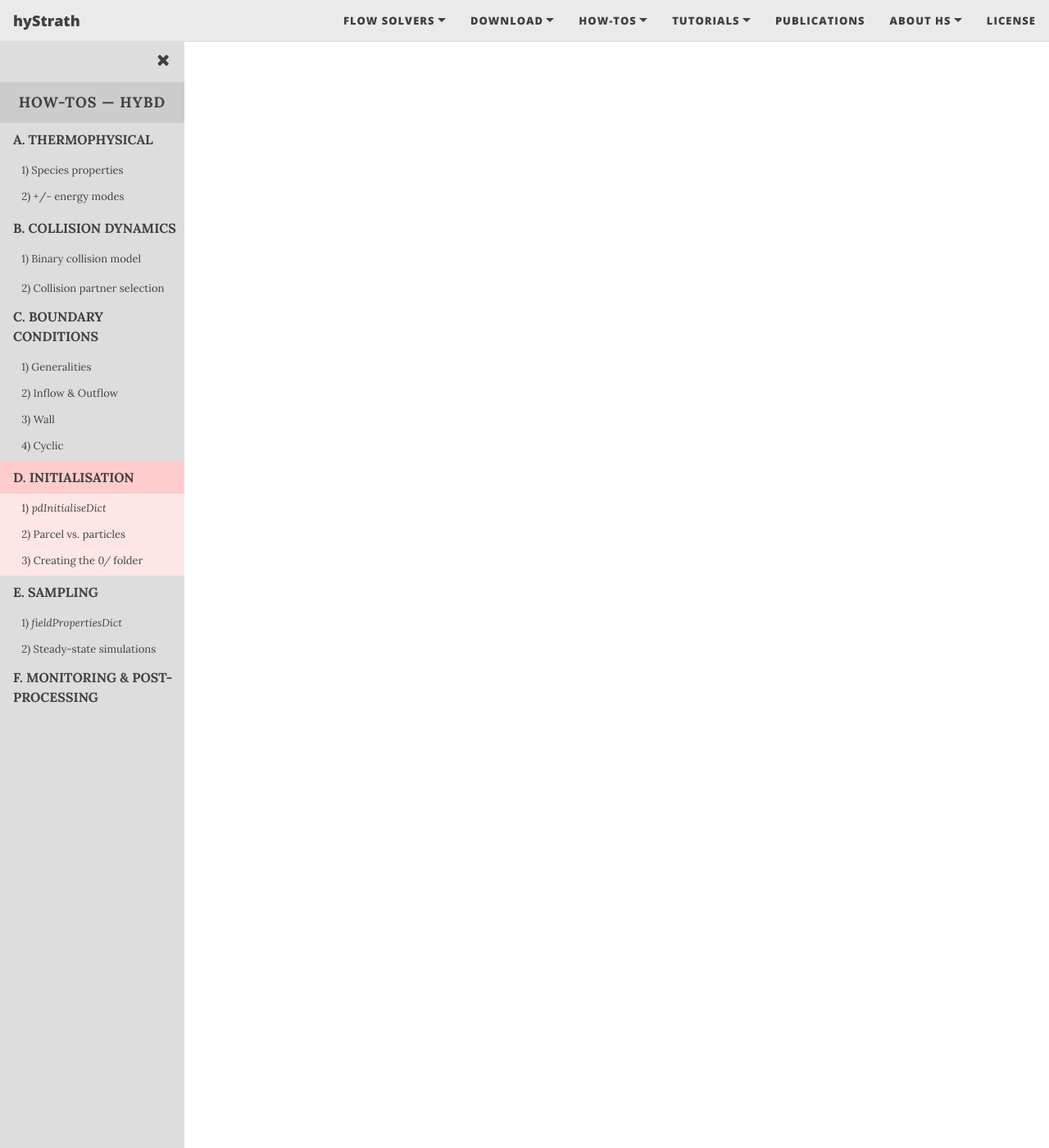
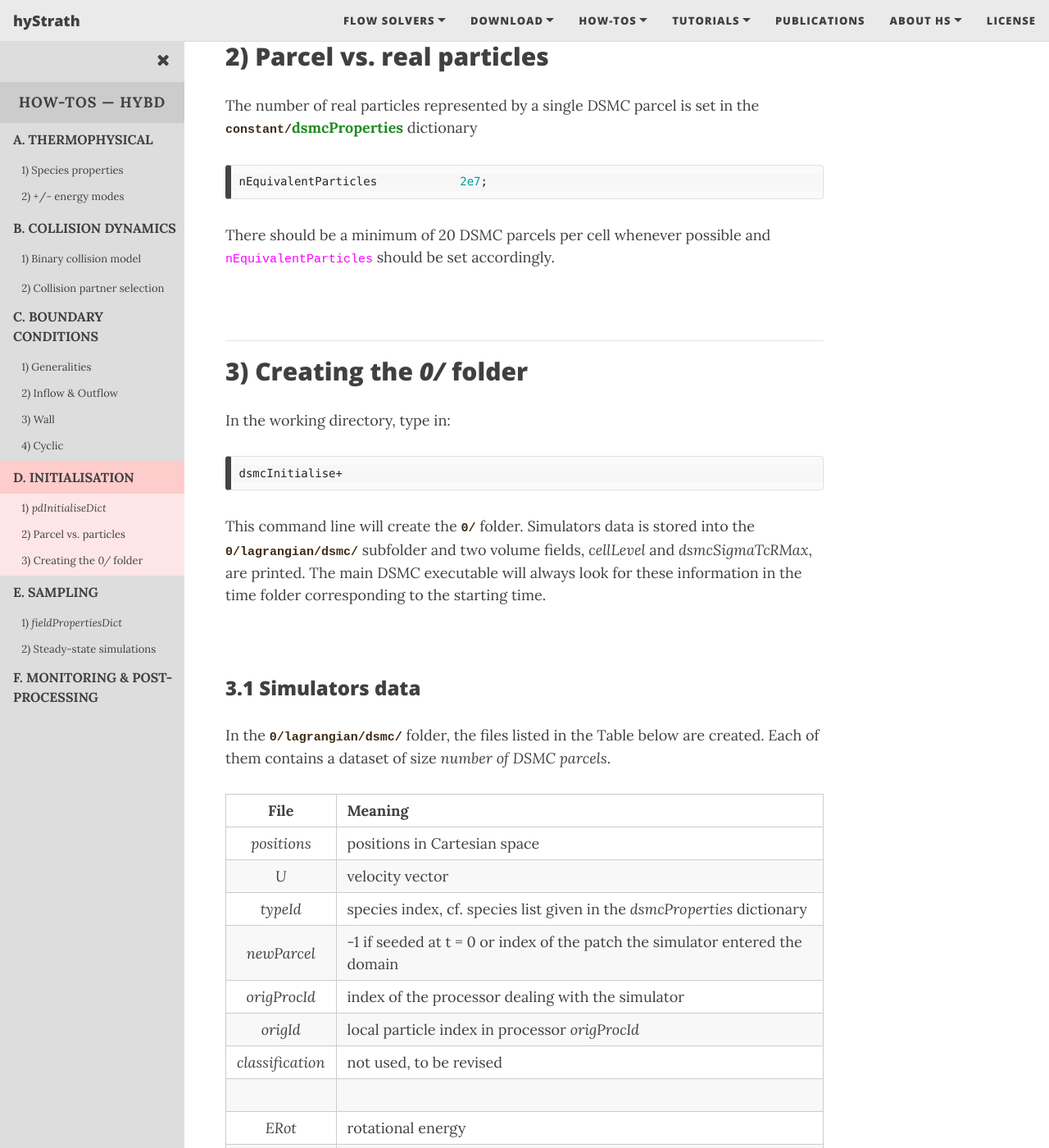
Before and after one commit to hystrath/hystrath.github.io, a Jekyll site: the page built from how-tos-picdsmc-fleming/how-tos-picdsmc-fleming-initialisation.md, in a window 1280 px wide and 1400 px high, scrolled down 1133 px. Shown: the whole window at 82% size. Built offline with Jekyll 4.4.1, drawn with Linux system fonts in a browser that asks for light colours; nearby versions of some CDN libraries; some of the changed text lies outside the part shown.

Commit message:
Editing pages

````diff
--- a/how-tos-picdsmc-fleming/how-tos-picdsmc-fleming-boundary-conditions.md
+++ b/how-tos-picdsmc-fleming/how-tos-picdsmc-fleming-boundary-conditions.md
@@ -24,7 +24,7 @@ nav-short: true
 
   <a href="https://hystrath.github.io/how-tos-picdsmc-fleming/how-tos-picdsmc-fleming-initialisation/"><b>D. INITIALISATION</b></a>
   <a href="https://hystrath.github.io/how-tos-picdsmc-fleming/how-tos-picdsmc-fleming-initialisation/#1-the-pdinitialisedict-dictionary"  style="padding-top:4px; padding-bottom:4px"><span style="font-size:13px">&nbsp;&nbsp; 1) <i>pdInitialiseDict</i></span></a>
-  <a href="https://hystrath.github.io/how-tos-picdsmc-fleming/how-tos-picdsmc-fleming-initialisation/#2-dsmc-parcel-vs-real-particles"  style="padding-top:4px; padding-bottom:4px"><span style="font-size:13px">&nbsp;&nbsp; 2) Parcel vs. particles</span></a>
+  <a href="https://hystrath.github.io/how-tos-picdsmc-fleming/how-tos-picdsmc-fleming-initialisation/#2-parcel-vs-real-particles"  style="padding-top:4px; padding-bottom:4px"><span style="font-size:13px">&nbsp;&nbsp; 2) Parcel vs. particles</span></a>
   <a href="https://hystrath.github.io/how-tos-picdsmc-fleming/how-tos-picdsmc-fleming-initialisation/#3-creating-the-0-folder"  style="padding-top:4px"><span style="font-size:13px">&nbsp;&nbsp; 3) Creating the <i>0/</i> folder</span></a>
 
   <a href="https://hystrath.github.io/how-tos-picdsmc-fleming/how-tos-picdsmc-fleming-sampling/"><b>E. SAMPLING</b></a>
--- a/how-tos-picdsmc-fleming/how-tos-picdsmc-fleming-collision-dynamics.md
+++ b/how-tos-picdsmc-fleming/how-tos-picdsmc-fleming-collision-dynamics.md
@@ -24,7 +24,7 @@ nav-short: true
 
   <a href="https://hystrath.github.io/how-tos-picdsmc-fleming/how-tos-picdsmc-fleming-initialisation/"><b>D. INITIALISATION</b></a>
   <a href="https://hystrath.github.io/how-tos-picdsmc-fleming/how-tos-picdsmc-fleming-initialisation/#1-the-pdinitialisedict-dictionary"  style="padding-top:4px; padding-bottom:4px"><span style="font-size:13px">&nbsp;&nbsp; 1) <i>pdInitialiseDict</i></span></a>
-  <a href="https://hystrath.github.io/how-tos-picdsmc-fleming/how-tos-picdsmc-fleming-initialisation/#2-dsmc-parcel-vs-real-particles"  style="padding-top:4px; padding-bottom:4px"><span style="font-size:13px">&nbsp;&nbsp; 2) Parcel vs. particles</span></a>
+  <a href="https://hystrath.github.io/how-tos-picdsmc-fleming/how-tos-picdsmc-fleming-initialisation/#2-parcel-vs-real-particles"  style="padding-top:4px; padding-bottom:4px"><span style="font-size:13px">&nbsp;&nbsp; 2) Parcel vs. particles</span></a>
   <a href="https://hystrath.github.io/how-tos-picdsmc-fleming/how-tos-picdsmc-fleming-initialisation/#3-creating-the-0-folder"  style="padding-top:4px"><span style="font-size:13px">&nbsp;&nbsp; 3) Creating the <i>0/</i> folder</span></a>
 
   <a href="https://hystrath.github.io/how-tos-picdsmc-fleming/how-tos-picdsmc-fleming-sampling/"><b>E. SAMPLING</b></a>
--- a/how-tos-picdsmc-fleming/how-tos-picdsmc-fleming-initialisation.md
+++ b/how-tos-picdsmc-fleming/how-tos-picdsmc-fleming-initialisation.md
@@ -24,7 +24,7 @@ nav-short: true
 
   <a href="https://hystrath.github.io/how-tos-picdsmc-fleming/how-tos-picdsmc-fleming-initialisation/" style="background-color:#FFCCCC"><b>D. INITIALISATION</b></a>
   <a href="https://hystrath.github.io/how-tos-picdsmc-fleming/how-tos-picdsmc-fleming-initialisation/#1-the-pdinitialisedict-dictionary"  style="background-color:#FFE6E6; padding-top:4px; padding-bottom:4px"><span style="font-size:13px">&nbsp;&nbsp; 1) <i>pdInitialiseDict</i></span></a>
-  <a href="https://hystrath.github.io/how-tos-picdsmc-fleming/how-tos-picdsmc-fleming-initialisation/#2-dsmc-parcel-vs-real-particles"  style="background-color:#FFE6E6; padding-top:4px; padding-bottom:4px"><span style="font-size:13px">&nbsp;&nbsp; 2) Parcel vs. particles</span></a>
+  <a href="https://hystrath.github.io/how-tos-picdsmc-fleming/how-tos-picdsmc-fleming-initialisation/#2-parcel-vs-real-particles"  style="background-color:#FFE6E6; padding-top:4px; padding-bottom:4px"><span style="font-size:13px">&nbsp;&nbsp; 2) Parcel vs. particles</span></a>
   <a href="https://hystrath.github.io/how-tos-picdsmc-fleming/how-tos-picdsmc-fleming-initialisation/#3-creating-the-0-folder"  style="background-color:#FFE6E6; padding-top:4px"><span style="font-size:13px">&nbsp;&nbsp; 3) Creating the <i>0/</i> folder</span></a>
 
   <a href="https://hystrath.github.io/how-tos-picdsmc-fleming/how-tos-picdsmc-fleming-sampling/"><b>E. SAMPLING</b></a>
@@ -61,83 +61,80 @@ openNav()
 # Initialisation
 
 ---
-<!--## 1) The _pdInitialiseDict_ dictionary-->
+## 1) The _pdInitialiseDict_ dictionary
 
-<!--The <dict>pdInitialiseDict</dict> dictionary is located in the <dirname>system/</dirname> folder. The initial number density of all species present in the gas mixture (see [A.1 Species thermophysical properties](https://hystrath.github.io/how-tos-picdsmc-fleming/how-tos-picdsmc-fleming-thermophysical/#1-species-thermophysical-properties)), modal temperatures and velocity are given in the following subdictionary-->
+The <dict>pdInitialiseDict</dict> dictionary is located in the <dirname>system/</dirname> folder. The initial number density of all species present in the gas mixture (see [A.1 Species thermophysical properties](https://hystrath.github.io/how-tos-picdsmc-fleming/how-tos-picdsmc-fleming-thermophysical/#1-species-thermophysical-properties)), modal temperatures and velocity are given in the following subdictionary
 
-<!--```c++-->
-<!--configurations-->
-<!--(-->
-<!--    configuration-->
-<!--    {-->
-<!--        type    dsmcMeshFill;-->
+```c++
+configurations
+(
+    configuration
+    {
+        type    pdMeshFill;
 
-<!--        numberDensities-->
-<!--        {-->
-<!--             Ar            1.4e20;-->
-<!--        };-->
+        numberDensities
+        {
+             Ar            1.4e20;
+        };
 
-<!--        translationalTemperature     273.0;-->
-<!--        rotationalTemperature        0.0; -->
-<!--        vibrationalTemperature       0.0;-->
-<!--        electronicTemperature        0.0;-->
+        translationalTemperature     273.0;
+        rotationalTemperature        0.0;
+        vibrationalTemperature       0.0;
 
-<!--        velocity        (100 0 0);-->
-<!--    }-->
-<!--);-->
-<!--```-->
+        velocity        (100 0 0);
+    }
+);
+```
 
-<!--where the <dictkey>type</dictkey> <dictval>dsmcMeshFill</dictval> indicates that the entire grid is going to be populated with particles. To start with a grid free of DSMC parcels, leave the `configurations()` list empty.-->
+where the <dictkey>type</dictkey> <dictval>pdMeshFill</dictval> indicates that the entire grid is going to be populated with particles. To start with a grid free of parcels, leave the `configurations()` list empty.
 
-<!--<br>-->
+<br>
 
-<!------->
-<!--## 2) DSMC parcel vs. real particles-->
-<!-- -->
-<!--The number of real particles represented by a single DSMC parcel is set in the <dirname>constant/</dirname><dict>dsmcProperties</dict> dictionary-->
+---
+## 2) Parcel vs. real particles
 
-<!--```c++-->
-<!--nEquivalentParticles            2e7;-->
-<!--```-->
+The number of real particles represented by a single DSMC parcel is set in the <dirname>constant/</dirname><dict>dsmcProperties</dict> dictionary
 
-<!--There should be a minimum of 20 DSMC parcels per cell whenever possible and <dictkey>nEquivalentParticles</dictkey> should be set accordingly.-->
+```c++
+nEquivalentParticles            2e7;
+```
+
+There should be a minimum of 20 DSMC parcels per cell whenever possible and <dictkey>nEquivalentParticles</dictkey> should be set accordingly.
 
 
-<!--<br>-->
+<br>
 
-<!------->
-<!--## 3) Creating the _0/_ folder-->
-<!-- -->
-<!--In the working directory, type in:  -->
-<!--```sh-->
-<!--dsmcInitialise+-->
-<!--```-->
-<!--This command line will create the <dirname>0/</dirname> folder. Simulators data is stored into the <dirname>0/lagrangian/dsmc/</dirname> subfolder and two volume fields, _cellLevel_ and _dsmcSigmaTcRMax_, are printed. The main DSMC executable will always look for these information in the time folder corresponding to the starting time. -->
+---
+## 3) Creating the _0/_ folder
 
-<!--&nbsp;-->
+In the working directory, type in:
+```sh
+dsmcInitialise+
+```
+This command line will create the <dirname>0/</dirname> folder. Simulators data is stored into the <dirname>0/lagrangian/dsmc/</dirname> subfolder and two volume fields, _cellLevel_ and _dsmcSigmaTcRMax_, are printed. The main DSMC executable will always look for these information in the time folder corresponding to the starting time.
 
-<!--### 3.1 Simulators data -->
+&nbsp;
 
-<!--In the <dirname>0/lagrangian/dsmc/</dirname> folder, the files listed in the Table below are created. Each of them contains a dataset of size _number of DSMC parcels_.    -->
+### 3.1 Simulators data
 
-<!--| File    | Meaning          |-->
-<!--|:-------------:|-------------|-->
-<!--| _positions_      | positions in Cartesian space |-->
-<!--| _U_      | velocity vector |-->
-<!--| _typeId_ | species index, cf. species list given in the _dsmcProperties_ dictionary |-->
-<!--| _newParcel_      | -1 if seeded at t = 0 or index of the patch the simulator entered the domain |-->
-<!--| _origProcId_ | index of the processor dealing with the simulator |-->
-<!--| _origId_ | local particle index in processor _origProcId_ |-->
-<!--| _classification_      | not used, to be revised |-->
-<!--|   |  |-->
-<!--| _ERot_      | rotational energy |-->
-<!--| _vibLevel_      | vibrational energy level for each vibrational energy mode |-->
-<!--| _ELevel_      | electronic energy level |-->
+In the <dirname>0/lagrangian/dsmc/</dirname> folder, the files listed in the Table below are created. Each of them contains a dataset of size _number of DSMC parcels_.
 
-<!--&nbsp;-->
+| File    | Meaning          |
+|:-------------:|-------------|
+| _positions_      | positions in Cartesian space |
+| _U_      | velocity vector |
+| _typeId_ | species index, cf. species list given in the _dsmcProperties_ dictionary |
+| _newParcel_      | -1 if seeded at t = 0 or index of the patch the simulator entered the domain |
+| _origProcId_ | index of the processor dealing with the simulator |
+| _origId_ | local particle index in processor _origProcId_ |
+| _classification_      | not used, to be revised |
+|   |  |
+| _ERot_      | rotational energy |
+| _vibLevel_      | vibrational energy level for each vibrational energy mode |
+| _ELevel_      | electronic energy level |
 
-<!--### 3.2 Initial volume fields -->
-<!-- -->
-<!--+ _dsmcSigmaTcRMax_ is a first estimate of the maximum value taken by the product of the collision cross-section by the relative speed. For a gas mixture, it is usually obtained by considering the properties (diameter, omega, alpha) of the most abundant species. As the simulation proceeds, this field is updated as soon as a new local maximum is found. It requires no user intervention.-->
+&nbsp;
 
-<!--+ _cellLevel_ represents the level of refinement of each cell. At _t_ = 0, it is equal to 0 which means that all cells are root cells (they cannot be further coarsened). This field will only be used when the AMR flag is passed as an argument to the main DSMC executable.-->
+### 3.2 Initial volume fields
+
++ _dsmcSigmaTcRMax_ is a first estimate of the maximum value taken by the product of the collision cross-section by the relative speed. For a gas mixture, it is usually obtained by considering the properties (diameter, omega, alpha) of the most abundant species. As the simulation proceeds, this field is updated as soon as a new local maximum is found. It requires no user intervention.
--- a/how-tos-picdsmc-fleming/how-tos-picdsmc-fleming-sampling.md
+++ b/how-tos-picdsmc-fleming/how-tos-picdsmc-fleming-sampling.md
@@ -24,7 +24,7 @@ nav-short: true
 
   <a href="https://hystrath.github.io/how-tos-picdsmc-fleming/how-tos-picdsmc-fleming-initialisation/"><b>D. INITIALISATION</b></a>
   <a href="https://hystrath.github.io/how-tos-picdsmc-fleming/how-tos-picdsmc-fleming-initialisation/#1-the-pdinitialisedict-dictionary"  style="padding-top:4px; padding-bottom:4px"><span style="font-size:13px">&nbsp;&nbsp; 1) <i>pdInitialiseDict</i></span></a>
-  <a href="https://hystrath.github.io/how-tos-picdsmc-fleming/how-tos-picdsmc-fleming-initialisation/#2-dsmc-parcel-vs-real-particles"  style="padding-top:4px; padding-bottom:4px"><span style="font-size:13px">&nbsp;&nbsp; 2) Parcel vs. particles</span></a>
+  <a href="https://hystrath.github.io/how-tos-picdsmc-fleming/how-tos-picdsmc-fleming-initialisation/#2-parcel-vs-real-particles"  style="padding-top:4px; padding-bottom:4px"><span style="font-size:13px">&nbsp;&nbsp; 2) Parcel vs. particles</span></a>
   <a href="https://hystrath.github.io/how-tos-picdsmc-fleming/how-tos-picdsmc-fleming-initialisation/#3-creating-the-0-folder"  style="padding-top:4px"><span style="font-size:13px">&nbsp;&nbsp; 3) Creating the <i>0/</i> folder</span></a>
 
   <a href="https://hystrath.github.io/how-tos-picdsmc-fleming/how-tos-picdsmc-fleming-sampling/" style="background-color:#FFCCCC"><b>E. SAMPLING</b></a>
--- a/how-tos-picdsmc-fleming/how-tos-picdsmc-fleming-thermophysical.md
+++ b/how-tos-picdsmc-fleming/how-tos-picdsmc-fleming-thermophysical.md
@@ -24,7 +24,7 @@ nav-short: true
 
   <a href="https://hystrath.github.io/how-tos-picdsmc-fleming/how-tos-picdsmc-fleming-initialisation/"><b>D. INITIALISATION</b></a>
   <a href="https://hystrath.github.io/how-tos-picdsmc-fleming/how-tos-picdsmc-fleming-initialisation/#1-the-pdinitialisedict-dictionary"  style="padding-top:4px; padding-bottom:4px"><span style="font-size:13px">&nbsp;&nbsp; 1) <i>pdInitialiseDict</i></span></a>
-  <a href="https://hystrath.github.io/how-tos-picdsmc-fleming/how-tos-picdsmc-fleming-initialisation/#2-dsmc-parcel-vs-real-particles"  style="padding-top:4px; padding-bottom:4px"><span style="font-size:13px">&nbsp;&nbsp; 2) Parcel vs. particles</span></a>
+  <a href="https://hystrath.github.io/how-tos-picdsmc-fleming/how-tos-picdsmc-fleming-initialisation/#2-parcel-vs-real-particles"  style="padding-top:4px; padding-bottom:4px"><span style="font-size:13px">&nbsp;&nbsp; 2) Parcel vs. particles</span></a>
   <a href="https://hystrath.github.io/how-tos-picdsmc-fleming/how-tos-picdsmc-fleming-initialisation/#3-creating-the-0-folder"  style="padding-top:4px"><span style="font-size:13px">&nbsp;&nbsp; 3) Creating the <i>0/</i> folder</span></a>
 
   <a href="https://hystrath.github.io/how-tos-picdsmc-fleming/how-tos-picdsmc-fleming-sampling/"><b>E. SAMPLING</b></a>
--- a/how-tos-picdsmc-fleming/how-tos-picdsmc-fleming.md
+++ b/how-tos-picdsmc-fleming/how-tos-picdsmc-fleming.md
@@ -24,7 +24,7 @@ nav-short: true
 
   <a href="https://hystrath.github.io/how-tos-picdsmc-fleming/how-tos-picdsmc-fleming-initialisation/"><b>D. INITIALISATION</b></a>
   <a href="https://hystrath.github.io/how-tos-picdsmc-fleming/how-tos-picdsmc-fleming-initialisation/#1-the-pdinitialisedict-dictionary"  style="padding-top:4px; padding-bottom:4px"><span style="font-size:13px">&nbsp;&nbsp; 1) <i>pdInitialiseDict</i></span></a>
-  <a href="https://hystrath.github.io/how-tos-picdsmc-fleming/how-tos-picdsmc-fleming-initialisation/#2-dsmc-parcel-vs-real-particles"  style="padding-top:4px; padding-bottom:4px"><span style="font-size:13px">&nbsp;&nbsp; 2) Parcel vs. particles</span></a>
+  <a href="https://hystrath.github.io/how-tos-picdsmc-fleming/how-tos-picdsmc-fleming-initialisation/#2-parcel-vs-real-particles"  style="padding-top:4px; padding-bottom:4px"><span style="font-size:13px">&nbsp;&nbsp; 2) Parcel vs. particles</span></a>
   <a href="https://hystrath.github.io/how-tos-picdsmc-fleming/how-tos-picdsmc-fleming-initialisation/#3-creating-the-0-folder"  style="padding-top:4px"><span style="font-size:13px">&nbsp;&nbsp; 3) Creating the <i>0/</i> folder</span></a>
 
   <a href="https://hystrath.github.io/how-tos-picdsmc-fleming/how-tos-picdsmc-fleming-sampling/"><b>E. SAMPLING</b></a>
````
Also changed, not shown: other parts of how-tos-picdsmc-fleming/how-tos-picdsmc-fleming.md (+1 -1 lines).
